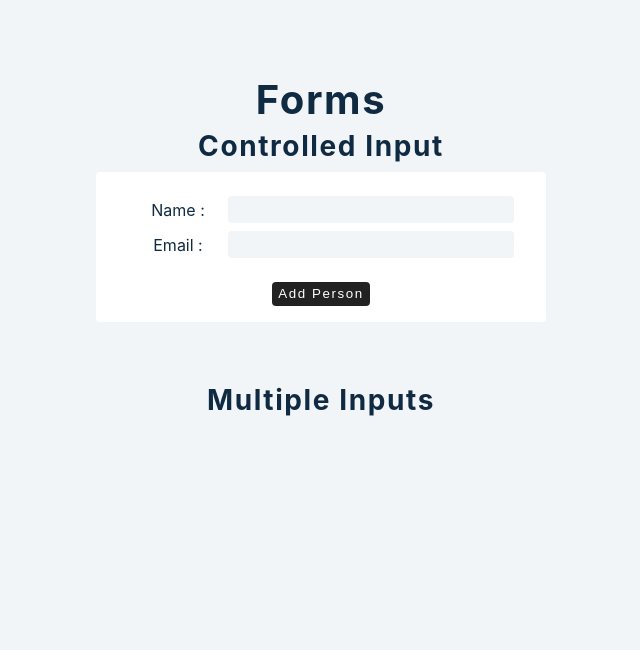
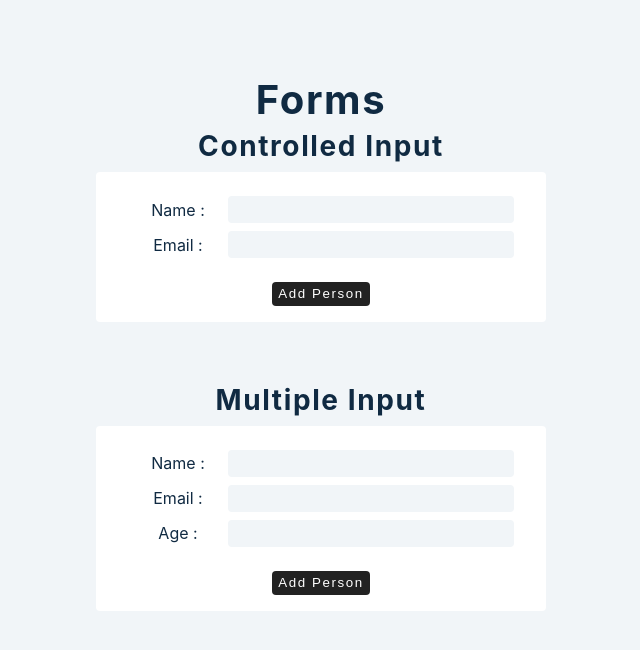
Before and after one commit to mnomanme/advanceReact, a React (Create React App) app: page / in a window 1280 px wide. Shown: the top 650 px of the page, without its empty margins (319-959 px from the left). Built offline with nearby package versions, Linux system fonts and the light colour scheme.

Commit message:
mutiple inputs works :fire:

```diff
--- a/src/components/MultipleInputs.js
+++ b/src/components/MultipleInputs.js
@@ -1,9 +1,80 @@
-import React from 'react';
+import React, { useState } from 'react';
 
 const MultipleInputs = () => {
+	// const [firstName, setFirstName] = useState('');
+	// const [email, setEmail] = useState('');
+	// const [age, setAge] = useState('');
+	const [person, setPerson] = useState({ firstName: '', email: '', age: '' });
+	const [people, setPeople] = useState([]);
+
+	const handleChange = (e) => {
+		const name = e.target.name;
+		const value = e.target.value;
+
+		console.log(name, value);
+
+		setPerson({ ...person, [name]: value });
+	};
+
+	const handleSubmit = (e) => {
+		e.preventDefault();
+		if (person.firstName && person.email && person.age) {
+			const newPerson = { ...person, id: new Date().getTime().toString() };
+			setPeople([...people, newPerson]);
+			setPerson({ firstName: '', email: '', age: '' });
+		}
+	};
+
 	return (
 		<>
-			<h3>multiple inputs</h3>
+			<h3>multiple input</h3>
+			<article>
+				<form className="form">
+					<div className="form-control">
+						<label htmlFor="firstName">Name :</label>
+						<input
+							type="text"
+							name="firstName"
+							id="firstName"
+							value={person.firstName}
+							onChange={handleChange}
+						/>
+					</div>
+					<div className="form-control">
+						<label htmlFor="email">Email :</label>
+						<input
+							type="email"
+							name="email"
+							id="email"
+							value={person.email}
+							onChange={handleChange}
+						/>
+					</div>
+					<div className="form-control">
+						<label htmlFor="age">Age :</label>
+						<input
+							type="text"
+							name="age"
+							id="age"
+							value={person.age}
+							onChange={handleChange}
+						/>
+					</div>
+					<button type="submit" onClick={handleSubmit}>
+						add person
+					</button>
+				</form>
+				{people.map((person, index) => {
+					const { id, firstName, email, age } = person;
+					return (
+						<div key={id} className="item">
+							<h4>{firstName}</h4>
+							<p>{age}</p>
+							<p>{email}</p>
+						</div>
+					);
+				})}
+			</article>
 		</>
 	);
 };
```
Also changed, not shown: 1 other file (tests, documents, lock files or other folders).
